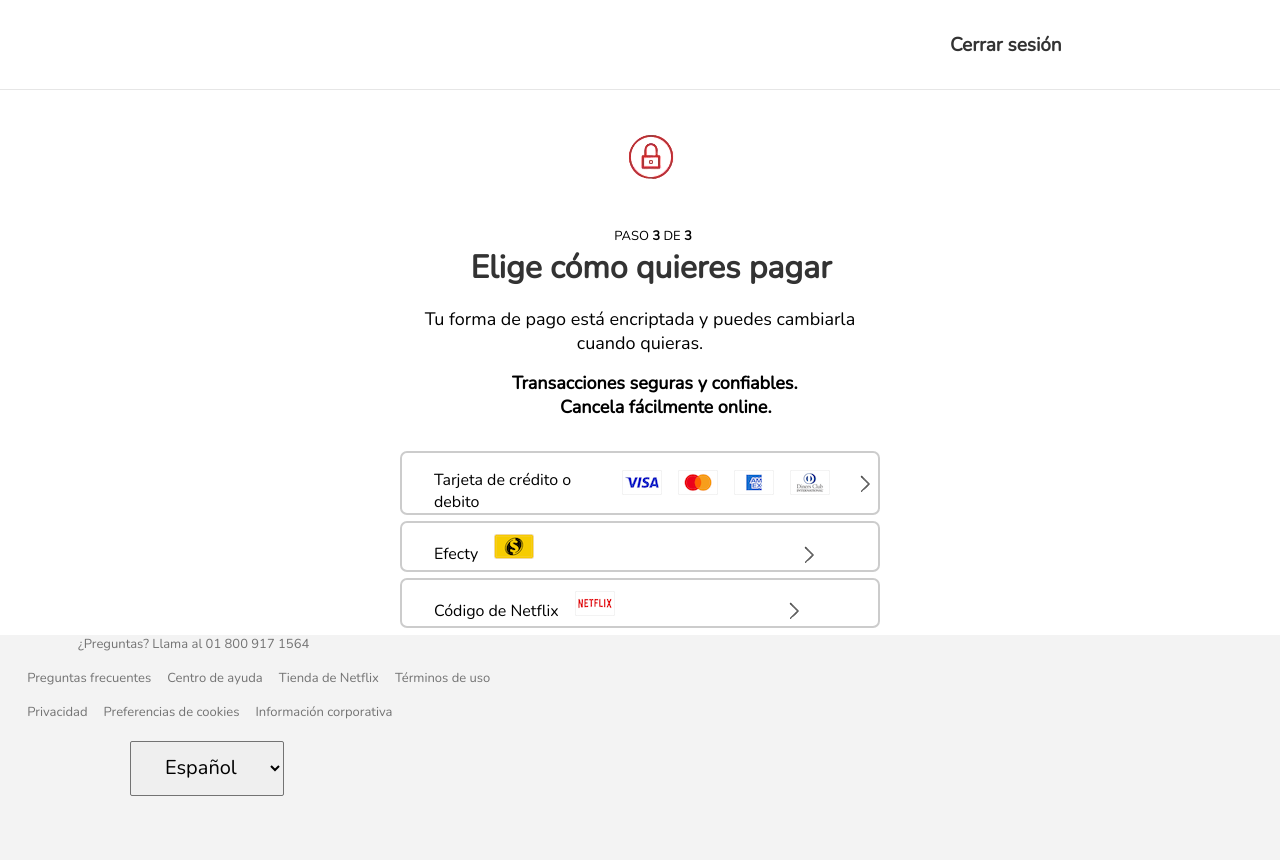
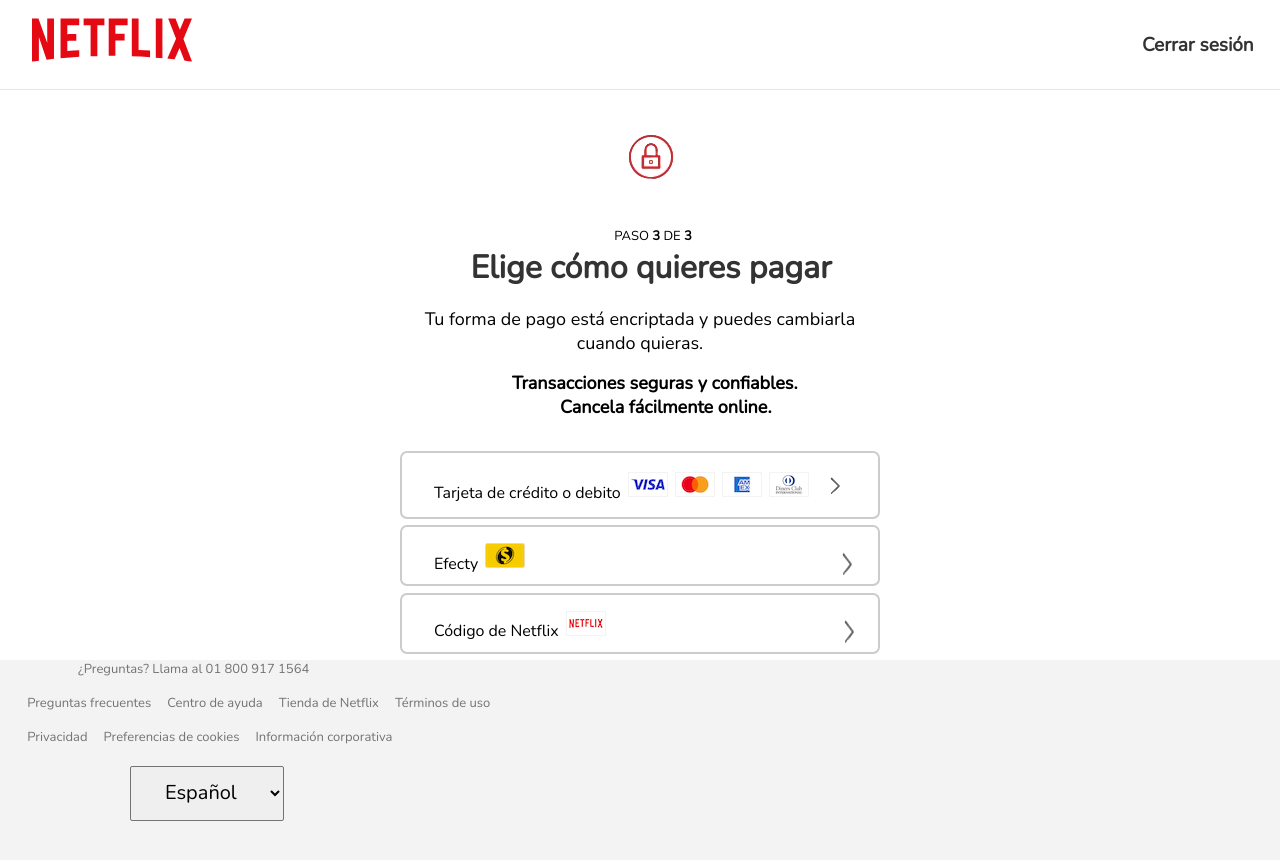
Before and after one commit to IngenieroJosser/projectPythonRio, a React (Vite) app: page /PaymentPicker in a window 1280 px wide. Shown: the top 860 px of the page. Built offline with nearby package versions, Linux system fonts and the light colour scheme.

Commit message:
correción del login

```diff
--- a/src/components/registry/Content.jsx
+++ b/src/components/registry/Content.jsx
@@ -1,6 +1,7 @@
 import dispositivos from '../../assets/img/dispositivos.png'
 // import global from '../../assets/img/global.png'
 import Footer from './Footer'
+import HeaderLog from './HeaderLog'
 import { useNavigate } from "react-router-dom"
 
 import '../../scss/registry/_Content.scss'
@@ -14,6 +15,7 @@
 
     return (
         <>
+            <HeaderLog />
             <div className="content">
                 <img src={dispositivos} alt="dispositivos" />
                 <span>PASO <strong>1</strong> DE <strong>3</strong></span>
--- a/src/components/registry/Signup.jsx
+++ b/src/components/registry/Signup.jsx
@@ -1,4 +1,3 @@
-import React from 'react'
 import '../../scss/registry/_Signup.scss';
 import ok from '../../assets/img/icon_Ok.png'
 import chulo from '../../assets/img/chulo.png'
--- a/src/css/index.css
+++ b/src/css/index.css
@@ -130,8 +130,11 @@
   border-bottom: 1px solid #E6E6E6;
   height: 90px;
 }
-.log_in asvg {
-  padding-left: 1em;
+.log_in a svg {
+  padding-left: 2em;
+  width: 12em;
+  height: 5em;
+  object-fit: contain;
 }
 .log_in .start {
   padding-left: 50em;
@@ -207,7 +210,7 @@
 .banner-content .text {
   display: flex;
   padding-bottom: 1em;
-  margin-left: 30em;
+  margin-left: -1em;
 }
 .banner-content .text p {
   padding-bottom: 7px;
@@ -223,7 +226,6 @@
   font-size: 24px;
   line-height: 24px;
   border-radius: 4px;
-  margin-left: 19em;
   margin-top: 2em;
 }
 .next:hover {
--- a/src/scss/registry/_HeaderLog.scss
+++ b/src/scss/registry/_HeaderLog.scss
@@ -6,8 +6,11 @@
     height: 90px;
 
     a {
-        &svg {
-            padding-left: 1em;
+        svg {
+            padding-left: 2em;
+            width: 12em;
+            height: 5em;
+            object-fit: contain;
         }
     }
 
--- a/src/scss/registry/_PaymentPicker.scss
+++ b/src/scss/registry/_PaymentPicker.scss
@@ -102,16 +102,17 @@
 
             .pay {
                 object-fit: contain;
-                margin-left: 1em;
+                margin-left: 7px;
+                padding: 1em 0;
             }
 
             .arrow2 {
-                margin-left: 16em;
-                margin-top: .9em;
+                margin-left: 18.9em;
+                padding-top: .9em;
             }
 
             .arrow3 {
-                margin-left: 10em;
+                margin-left: 14em;
                 margin-top: .9em;
             }
         }
--- a/src/scss/registry/_Signup.scss
+++ b/src/scss/registry/_Signup.scss
@@ -33,7 +33,7 @@
     .text {
         display: flex;
         padding-bottom: 1em;
-        margin-left: 30em;
+        margin-left: -1em;
 
         p {
             padding-bottom: 7px;
@@ -51,7 +51,7 @@
     font-size: 24px;
     line-height: 24px;
     border-radius: 4px;
-    margin-left: 19em;
+    // margin-left: 0em;
     margin-top: 2em;
 
     &:hover {
```
Also changed, not shown: src/components/registry/HeaderLog.jsx (+3 -1 lines), src/assets/img/netflix.png (added), 1 other file (tests, documents, lock files or other folders).
